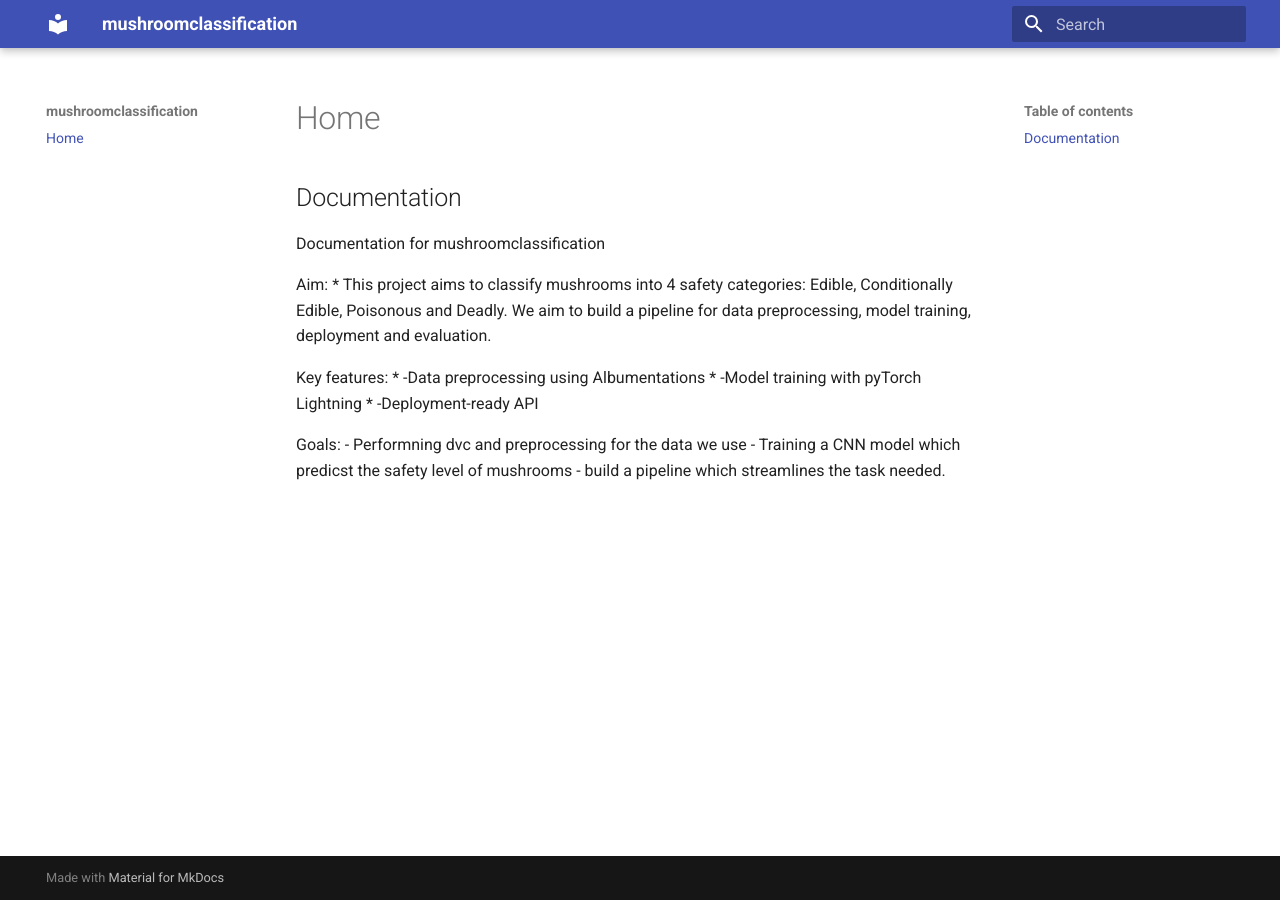
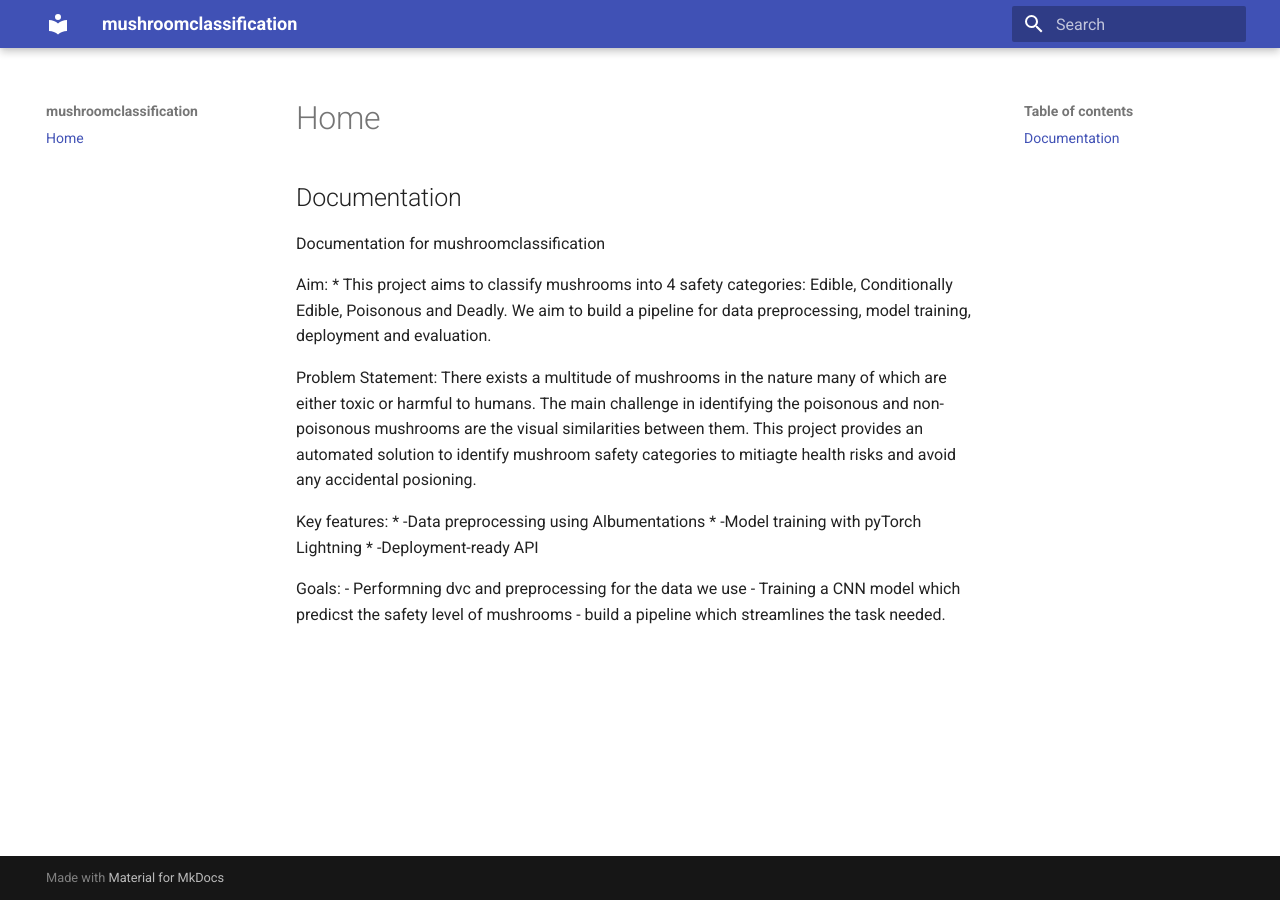
Before and after one commit to Radu-s-Org-DTU/dtu_mlops_project, an MkDocs documentation site: the page built from docs/source/index.md, in a window 1280 px wide. Built offline with MkDocs 1.6.1 and Material for MkDocs 9.7.7, drawn with Linux system fonts in a browser that asks for light colours.

Commit message:
Update index.md

```diff
--- a/docs/source/index.md
+++ b/docs/source/index.md
@@ -4,6 +4,9 @@ Documentation for mushroomclassification
 
 Aim:
 * This project aims to classify mushrooms into 4 safety categories: Edible, Conditionally Edible, Poisonous and Deadly. We aim to build a pipeline for data preprocessing, model training, deployment and evaluation.
+
+Problem Statement:
+There exists a multitude of mushrooms in the nature many of which are either toxic or harmful to humans. The main challenge in identifying the poisonous and non-poisonous mushrooms are the visual similarities between them. This project provides an automated solution to identify mushroom safety categories to mitiagte health risks and avoid any accidental posioning.
 
 Key features:
 * -Data preprocessing using Albumentations
```
